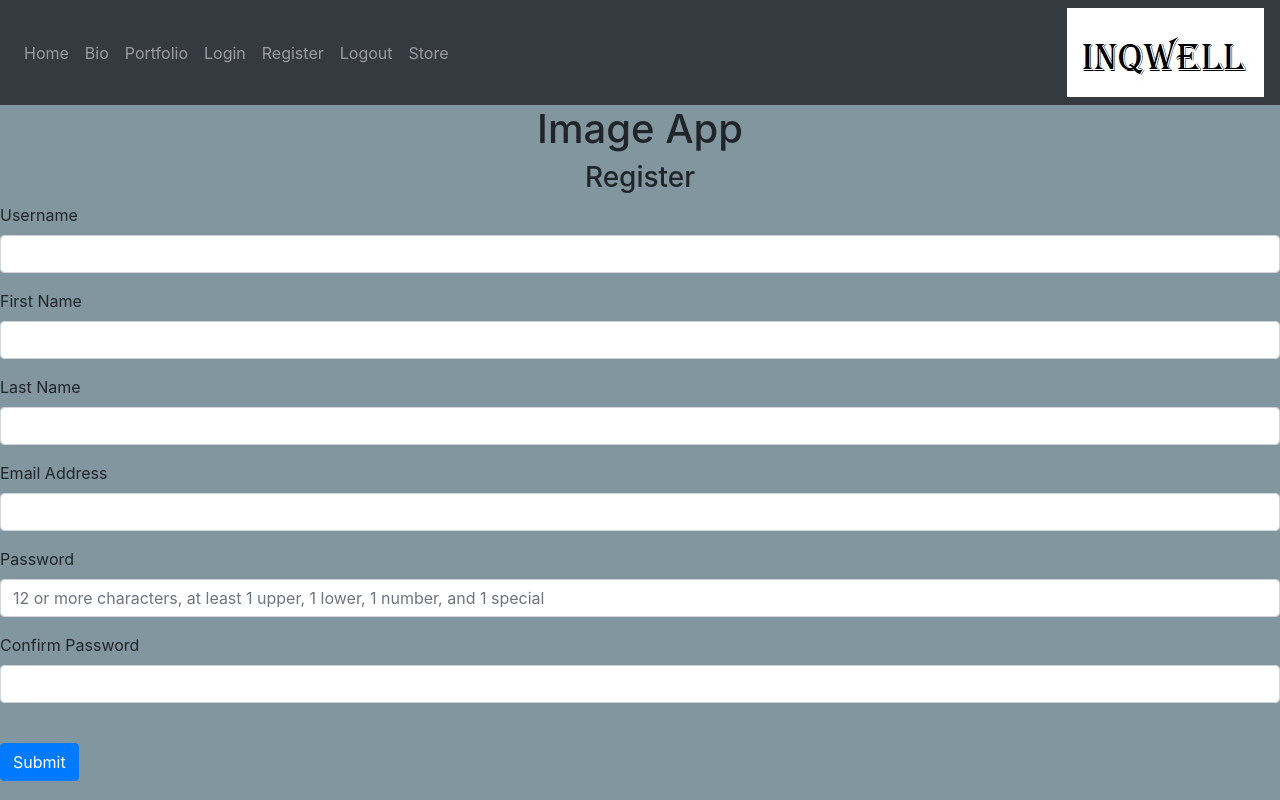
After one commit to keyth202/imageapp, a Flask app: page /register in a window 1280 px wide. The commit adds this page. Run offline with Flask 2, Linux system fonts and the light colour scheme; some libraries are stand-ins or nearby versions.

Commit message:
Added webpages and photo gallery

```diff
--- a/imageapp/imagewalk.py
+++ b/imageapp/imagewalk.py
@@ -1,16 +1,17 @@
 import os
 
 
-directory = r'./img/'
+directory = r'imageapp/static/img/'
 folder = ''
 images =[]
 
 def imageWalk():
     for filename in os.listdir(directory+folder):
         if filename.endswith(".jpg") or filename.endswith(".png"):
-            print(os.path.join(directory, filename))
-            images.append( os.path.join(directory, filename))
+            #print(os.path.join(directory, filename))
+            images.append( os.path.join(r'img/', filename))
+
         else:
             continue
-
+    print(images[0])
     return images
--- /dev/null
+++ b/imageapp/static/css/mainpage.css
@@ -0,0 +1,12 @@
+body{
+    background-color:#81969F;
+    margin: 0;
+}
+/*
+img {
+    pointer-events: none;
+}
+*/
+.logo{
+    text-align: right;
+}
--- /dev/null
+++ b/imageapp/static/css/slideshow.css
@@ -0,0 +1,89 @@
+* {
+    box-sizing: border-box;
+  }
+  img {
+    vertical-align: middle;
+  }
+  /* Position the image container (needed to position the left and right arrows) */
+  .slideContainer {
+    position: relative;
+  }
+
+  /* Hide the images by default */
+  .mySlides {
+    display: none;
+    max-height: 1000px;
+  }
+
+  /* Add a pointer when hovering over the thumbnail images */
+  .cursor {
+    cursor: pointer;
+  }
+
+  /* Next & previous buttons */
+  .prev,
+  .next {
+    cursor: pointer;
+    position: absolute;
+    top: 50%;
+    width: auto;
+    padding: 16px;
+    margin-top: -50px;
+    background-color: gray;
+    color: white;
+    font-weight: bold;
+    font-size: 20px;
+    border-radius: 0 3px 3px 0;
+    user-select: none;
+    -webkit-user-select: none;
+  }
+
+  /* Position the "next button" to the right */
+  .next {
+    right: 0;
+    border-radius: 3px 0 0 3px;
+  }
+
+  /* On hover, add a black background color with a little bit see-through */
+  .prev:hover,
+  .next:hover {
+    background-color: white;
+  }
+
+  /* Number text (1/3 etc) */
+  .slideItem {
+    font-size: 12px;
+    padding: 8px 12px;
+    position: absolute;
+    top: 0;
+  }
+
+  /* Container for image text */
+  .caption-container {
+    text-align: center;
+    background-color: #222;
+    padding: 2px 16px;
+    color: white;
+  }
+
+  .row:after {
+    content: "";
+    display: table;
+    clear: both;
+  }
+
+  /* Six columns side by side */
+  .column {
+    float: left;
+    width: 16.66%;
+  }
+
+  /* Add a transparency effect for thumnbail images */
+  .demo {
+    opacity: 0.6;
+  }
+
+  .active,
+  .demo:hover {
+    opacity: 1;
+  }
--- a/imageapp/templates/base.html
+++ b/imageapp/templates/base.html
@@ -21,7 +21,8 @@
             href="https://stackpath.bootstrapcdn.com/font-awesome/4.7.0/css/font-awesome.min.css"
             crossorigin="anonymous"
         />
-
+        <link rel= "stylesheet" type= "text/css" href= "{{ url_for('static',filename='css/mainpage.css') }}">
+        <link rel= "stylesheet" type= "text/css" href= "{{ url_for('static',filename='css/slideshow.css') }}">
         <title>ImageApp | {{ title }}</title>
         <meta name="description" content="Cobra Bank {{ title }} Page">
     </head>
@@ -41,16 +42,23 @@
                 <div class="navbar-nav">
 
                         <a class="nav-item nav-link" id="home" href="/home">Home</a>
-                        <a class="nav-item nav-link" id="logout" href="/logout">Logout</a>
+                        <a class="nav-item nav-link" id="bio" href="/bio">Bio</a>
+                        <a class="nav-item nav-link" id="portfolio" href="/portfolio">Portfolio</a>
+                        <a class="nav-item nav-link notauth" id="login" href="/login">Login</a>
+                        <a class="nav-item nav-link notauth" id="signUp" href="/register">Register</a>
+                        <a class="nav-item nav-link auth" id="logout" href="/logout">Logout</a>
+                        <a class="nav-item nav-link" id="store" href="/store">Store</a>
 
 
 
-                        <a class="nav-item nav-link" id="login" href="/login">Login</a>
-                        <a class="nav-item nav-link" id="signUp" href="/register">Register</a>
 
                 </div>
             </div>
+            <div>
+                <img class="logo" src="{{ url_for('static',filename='/logo/logo.jpg') }}">
+            </div>
         </nav>
+
 
         {% with messages = get_flashed_messages(with_categories=true) %}
             {% if messages %}
@@ -78,9 +86,10 @@
             {% endif %}
         {% endwith %}
 
-        <div class="container">{% block page_title %}<h1 align="center">Image App</h1>{% endblock %}</div>
+        <div>{% block page_title %}<h1 align="center">Image App</h1>{% endblock %}</div>
 
-        <div class="container" maxwidth="1000px" maxheight="1000px">{% block content %}{% endblock %}</div>
+        <!--<div class="container" maxwidth="1000px" maxheight="1000px"></div>-->
+            {% block content %}{% endblock %}
 
         <script
             src="https://code.jquery.com/jquery-3.2.1.slim.min.js"
@@ -98,9 +107,11 @@
             crossorigin="anonymous"
         ></script>
 
+
         <script
             type="text/javascript"
-            src="{{ url_for('static', filename='index.js') }}"
+            src="{{ url_for('static', filename='js/details.js') }}"
         ></script>
+
     </body>
 </html>
--- /dev/null
+++ b/imageapp/templates/register.html
@@ -0,0 +1,75 @@
+
+{% extends "base.html" %}
+
+{% block content %}
+
+    <!-- Need to add password requirements -->
+
+    <form method="POST">
+        <h3 align="center">Register</h3>
+        <div class="form-group">
+            <label for="username">Username</label>
+            <input
+                type="text"
+                class="form-control"
+                id="username"
+                name="username"
+                required
+            />
+        </div>
+        <div class="form-group">
+            <label for="firstname">First Name</label>
+            <input
+                type="text"
+                class="form-control"
+                id="firstname"
+                name="firstname"
+                required
+            />
+        </div>
+        <div class="form-group">
+            <label for="lastname">Last Name</label>
+            <input
+                type="text"
+                class="form-control"
+                id="lastname"
+                name="lastname"
+                required
+            />
+        </div>
+        <div class="form-group">
+            <label for="email">Email Address</label>
+            <input
+                type="text"
+                class="form-control"
+                id="email"
+                name="email"
+                required
+            />
+        </div>
+        <div class="form-group">
+            <label for="password">Password</label>
+            <input
+                type="password"
+                class="form-control"
+                id="password"
+                name="password"
+                placeholder="12 or more characters, at least 1 upper, 1 lower, 1 number, and 1 special"
+                required
+            />
+        </div>
+        <div class="form-group">
+            <label for="conpassword">Confirm Password</label>
+            <input
+                type="password"
+                class="form-control"
+                id="conpassword"
+                name="conpassword"
+                required
+            />
+        </div>
+        <br />
+        <button type="submit" class="btn btn-primary">Submit</button>
+    </form>
+
+{% endblock %}
--- a/imageapp/views.py
+++ b/imageapp/views.py
@@ -6,4 +6,10 @@ views = Blueprint('views', __name__)
 @views.route('/')
 def home():
     imgList = imageWalk()
-    return render_template('home.html',filepath =imgList[0])
+    return render_template('home.html',filepath =imgList[0], imgList = imgList)
+
+
+@views.route('/register')
+def register():
+
+    return render_template('register.html')
```
Also changed, not shown: imageapp/static/js/slideshow.js (added, +38 -0 lines), imageapp/templates/home.html (+36 -1 lines), imageapp/templates/upload.html (added, +13 -0 lines), imageapp/static/logo/logo.jpg (added).
